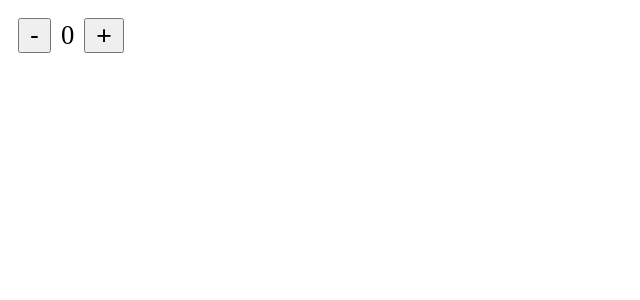
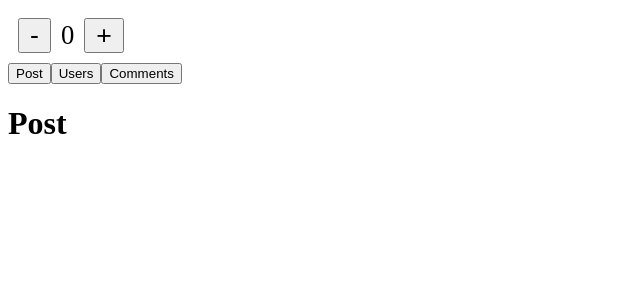
Before and after one commit to Rounik25/React-Hooks, a React (Vite) app: page / in a window 1280 px wide. Shown: the top 300 px of the page, without its empty margins (0-640 px from the left). Built offline with nearby package versions, Linux system fonts and the light colour scheme.

Commit message:
added resourceType component

```diff
--- a/src/App.jsx
+++ b/src/App.jsx
@@ -1,9 +1,13 @@
 import './App.css'
 import { CountButton } from './components/CountButton'
+import { ResourceType } from './components/ResourceType'
 
 function App() {
   return (
-    <CountButton />
+    <>
+      <CountButton />
+      <ResourceType />
+    </>
   )
 }
 
--- /dev/null
+++ b/src/components/ResourceType.jsx
@@ -0,0 +1,21 @@
+import { useEffect, useState } from "react";
+
+export function ResourceType() {
+    const [resourceType, setResourceType] = useState("Post");
+
+    useEffect(() => {
+        console.log(`Resource updated to ${resourceType}`);
+    }, [resourceType]);
+
+    return (
+        <>
+            <div>
+                <button onClick={() => setResourceType('Post')} >Post</button>
+                <button onClick={() => setResourceType('Users')} >Users</button>
+                <button onClick={() => setResourceType('Comments')} >Comments</button>
+            </div>
+            <h1>{resourceType}</h1>
+        </>
+    );
+
+}
```
